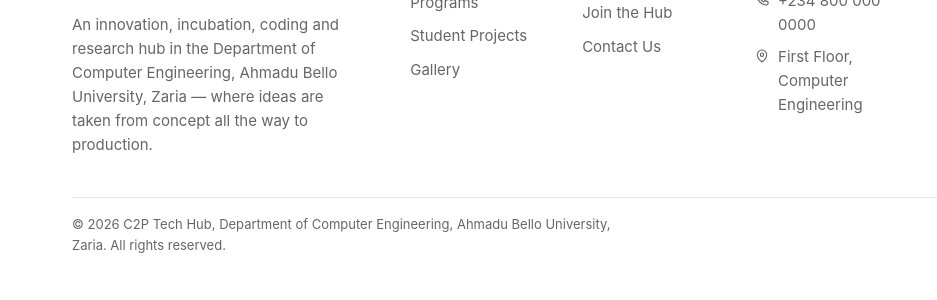
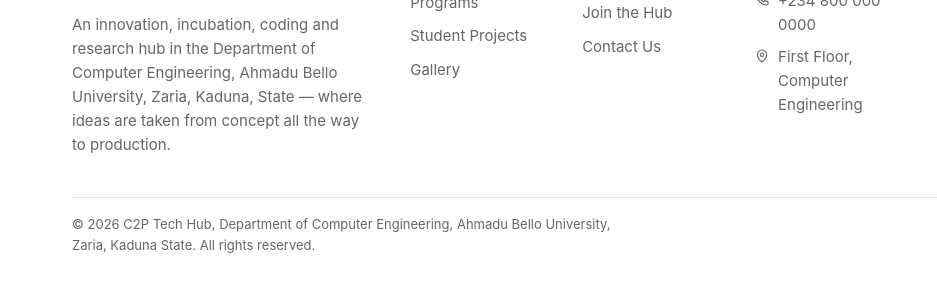
Before and after one commit to Hassan-625/coen554, a plain HTML site: page c2p-hub/programs.html in a window 1280 px wide. Shown: the part 4894-5194 px from the top of the page, 0-937 px from the left. Drawn offline with Linux system fonts and the light colour scheme.

Commit message:
Update author and location details in programs.html

```diff
--- a/c2p-hub/programs.html
+++ b/c2p-hub/programs.html
@@ -5,7 +5,7 @@
   <meta name="viewport" content="width=device-width, initial-scale=1">
   <title>Innovation Programs | C2P Tech Hub &mdash; Concept to Production</title>
   <meta name="description" content="The seven innovation programs run by C2P Tech Hub: bootcamps, hackathons, incubation cohorts, weekly coding sessions, research clusters, mentorship tracks and SIWES placement support.">
-  <meta name="author" content="C2P Tech Hub, Department of Computer Engineering, Ahmadu Bello University, Zaria">
+  <meta name="author" content="C2P Tech Hub, Department of Computer Engineering, Ahmadu Bello University, Zaria, Kaduna State">
   <meta name="theme-color" content="#111111">
   <link rel="icon" href="assets/images/C2PLOGO-mark-mono.png" type="image/png">
   <link rel="stylesheet" href="assets/css/reset.css">
@@ -569,7 +569,7 @@
           </a>
           <p>
             An innovation, incubation, coding and research hub in the Department
-            of Computer Engineering, Ahmadu Bello University, Zaria &mdash; where
+            of Computer Engineering, Ahmadu Bello University, Zaria, Kaduna, State &mdash; where
             ideas are taken from concept all the way to production.
           </p>
         </div>
@@ -645,7 +645,7 @@
       </div>
 
       <div class="footer-bottom">
-        <p>&copy; 2026 C2P Tech Hub, Department of Computer Engineering, Ahmadu Bello University, Zaria. All rights reserved.</p>
+        <p>&copy; 2026 C2P Tech Hub, Department of Computer Engineering, Ahmadu Bello University, Zaria, Kaduna State. All rights reserved.</p>
 
         <ul class="social-list">
           <li>
```
